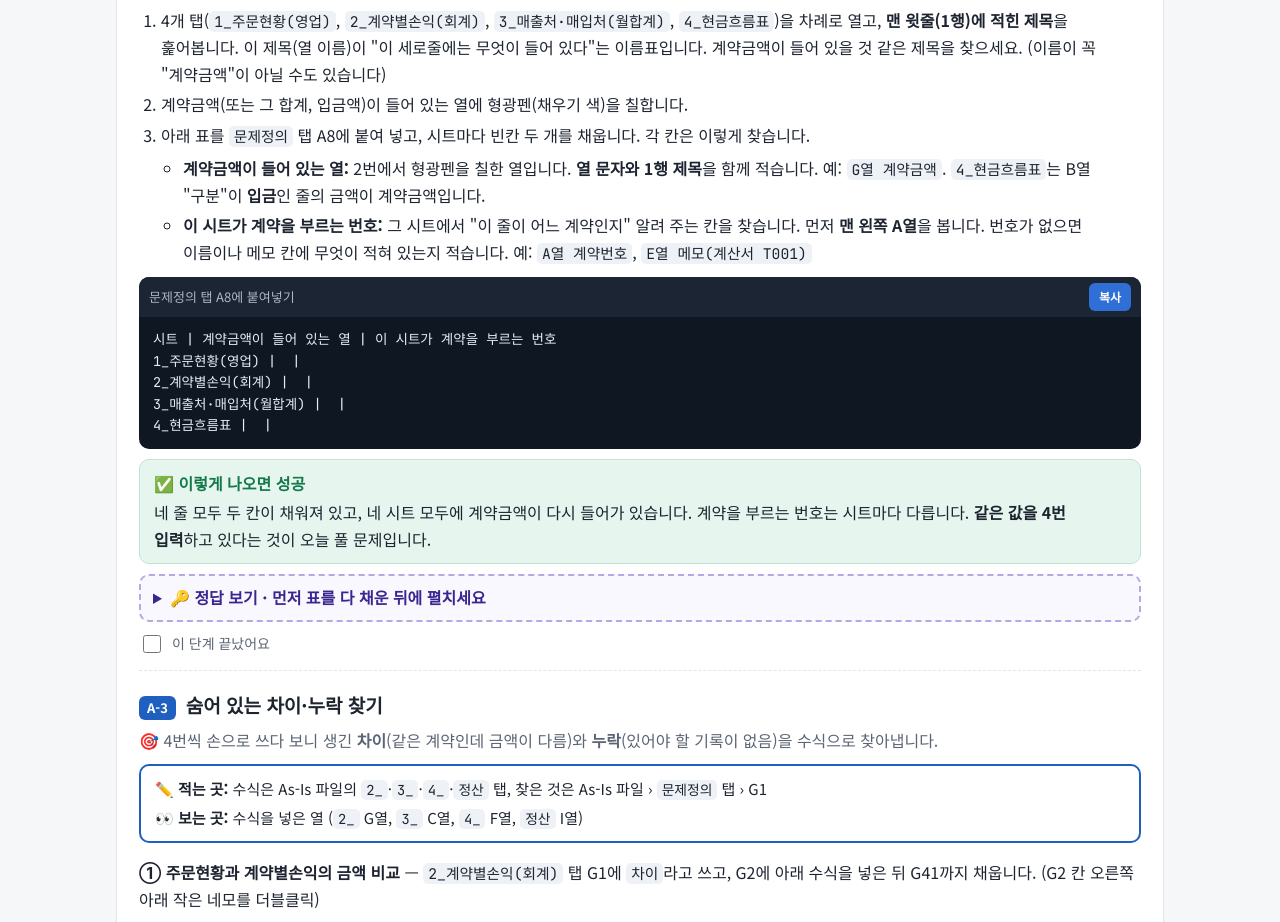
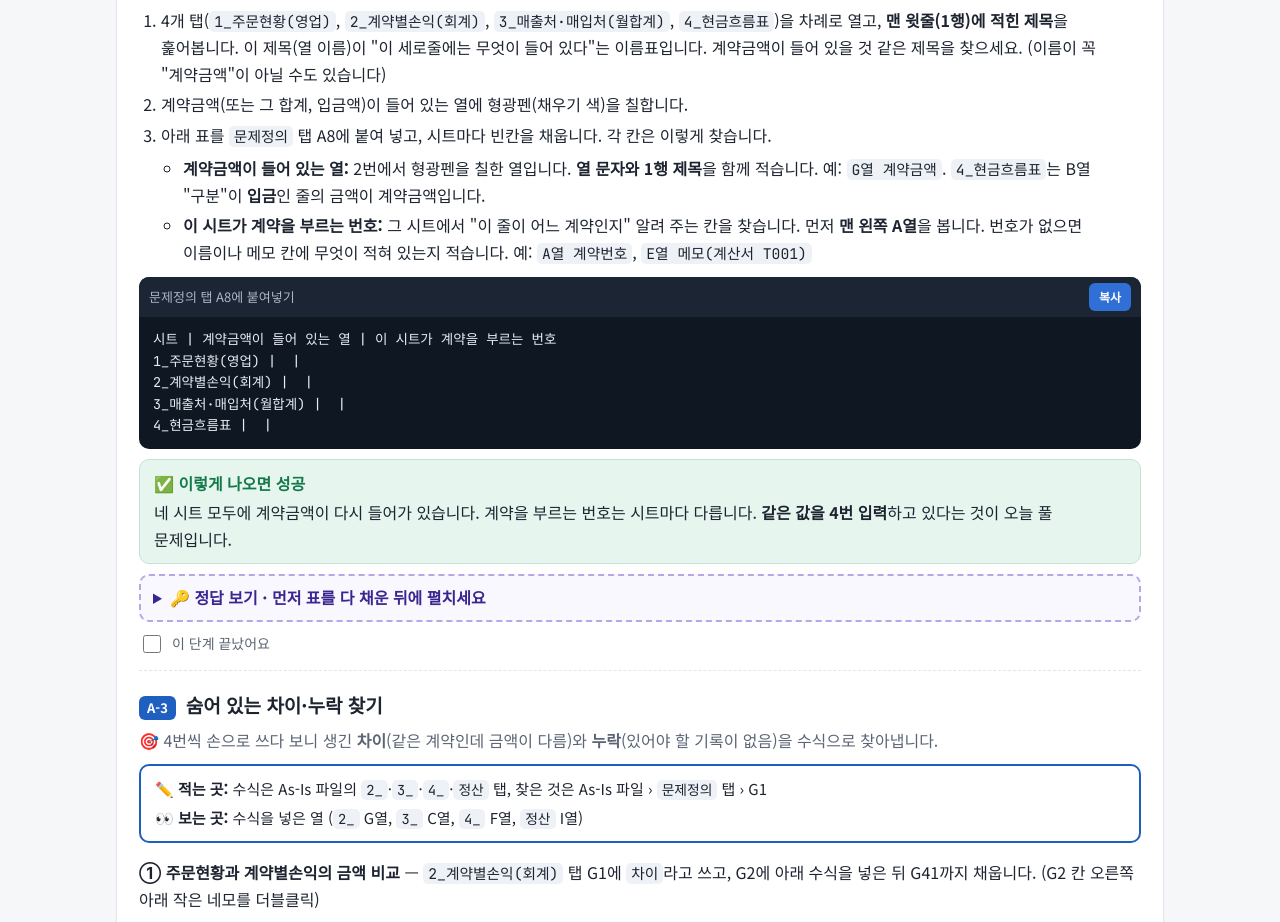
Before and after one commit to aivon-ai/eduaid-db-pbl, a plain HTML site: page index.html in a window 1280 px wide. Shown: the part 4040-4962 px from the top of the page. Drawn offline with Linux system fonts and the light colour scheme.

Commit message:
A-2 두 칸씩 채우기 표현 삭제
Co-Authored-By: Claude Opus 5.5 <noreply@anthropic.com>

```diff
--- a/index.html
+++ b/index.html
@@ -159,7 +159,7 @@
     <ol>
       <li>4개 탭(<code class="i">1_주문현황(영업)</code>, <code class="i">2_계약별손익(회계)</code>, <code class="i">3_매출처·매입처(월합계)</code>, <code class="i">4_현금흐름표</code>)을 차례로 열고, <b>맨 윗줄(1행)에 적힌 제목</b>을 훑어봅니다. 이 제목(열 이름)이 "이 세로줄에는 무엇이 들어 있다"는 이름표입니다. 계약금액이 들어 있을 것 같은 제목을 찾으세요. (이름이 꼭 "계약금액"이 아닐 수도 있습니다)</li>
       <li>계약금액(또는 그 합계, 입금액)이 들어 있는 열에 형광펜(채우기 색)을 칠합니다.</li>
-      <li>아래 표를 <code class="i">문제정의</code> 탭 A8에 붙여 넣고, 시트마다 빈칸 두 개를 채웁니다. 각 칸은 이렇게 찾습니다.
+      <li>아래 표를 <code class="i">문제정의</code> 탭 A8에 붙여 넣고, 시트마다 빈칸을 채웁니다. 각 칸은 이렇게 찾습니다.
         <ul>
           <li><b>계약금액이 들어 있는 열:</b> 2번에서 형광펜을 칠한 열입니다. <b>열 문자와 1행 제목</b>을 함께 적습니다. 예: <code class="i">G열 계약금액</code>. <code class="i">4_현금흐름표</code>는 B열 "구분"이 <b>입금</b>인 줄의 금액이 계약금액입니다.</li>
           <li><b>이 시트가 계약을 부르는 번호:</b> 그 시트에서 "이 줄이 어느 계약인지" 알려 주는 칸을 찾습니다. 먼저 <b>맨 왼쪽 A열</b>을 봅니다. 번호가 없으면 이름이나 메모 칸에 무엇이 적혀 있는지 적습니다. 예: <code class="i">A열 계약번호</code>, <code class="i">E열 메모(계산서 T001)</code></li>        </ul>
@@ -170,7 +170,7 @@
 2_계약별손익(회계) |  |
 3_매출처·매입처(월합계) |  |
 4_현금흐름표 |  | </pre></div>
-    <div class="box ok"><b>✅ 이렇게 나오면 성공</b>네 줄 모두 두 칸이 채워져 있고, 네 시트 모두에 계약금액이 다시 들어가 있습니다. 계약을 부르는 번호는 시트마다 다릅니다. <b>같은 값을 4번 입력</b>하고 있다는 것이 오늘 풀 문제입니다.</div>
+    <div class="box ok"><b>✅ 이렇게 나오면 성공</b>네 시트 모두에 계약금액이 다시 들어가 있습니다. 계약을 부르는 번호는 시트마다 다릅니다. <b>같은 값을 4번 입력</b>하고 있다는 것이 오늘 풀 문제입니다.</div>
     <details class="answer"><summary>🔑 정답 보기 · 먼저 표를 다 채운 뒤에 펼치세요</summary>
       <div class="tbl"><table>
         <tr><th>시트</th><th>계약금액이 들어 있는 열</th><th>이 시트가 계약을 부르는 번호</th></tr>
```
